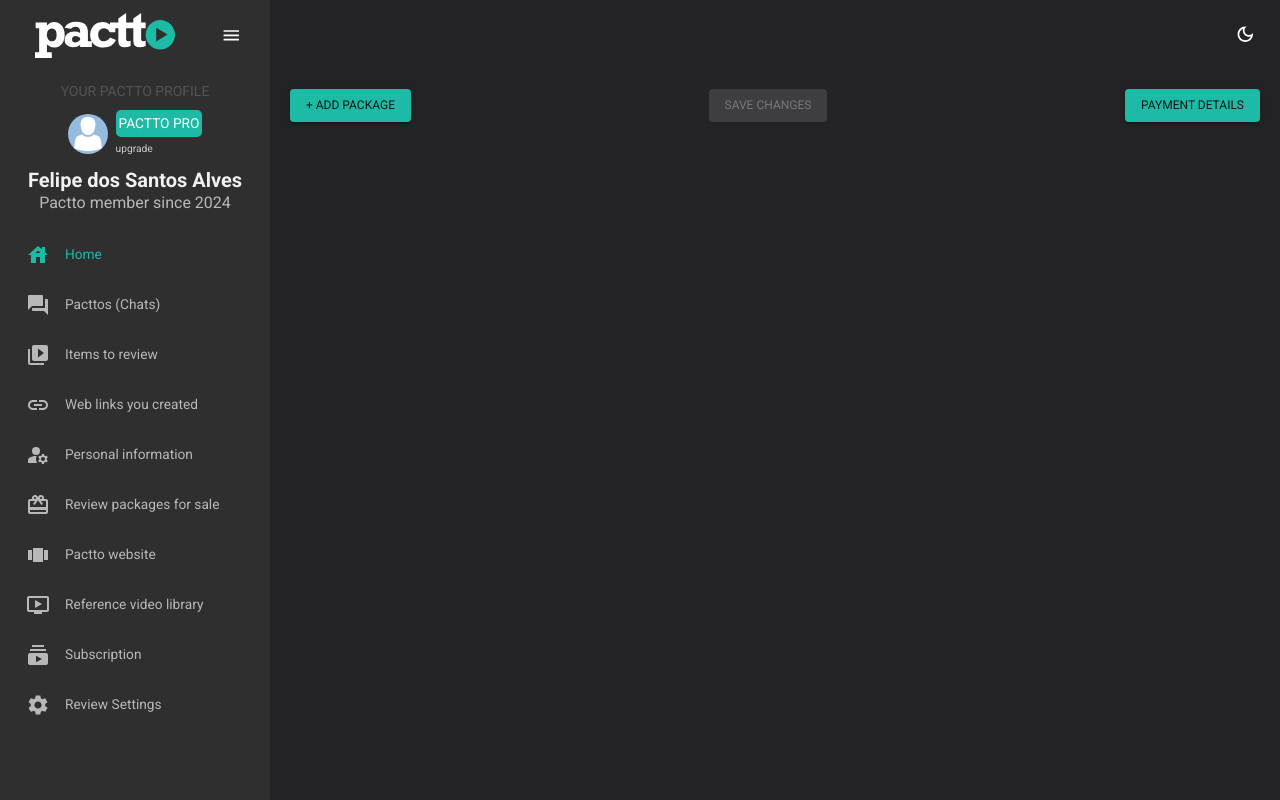
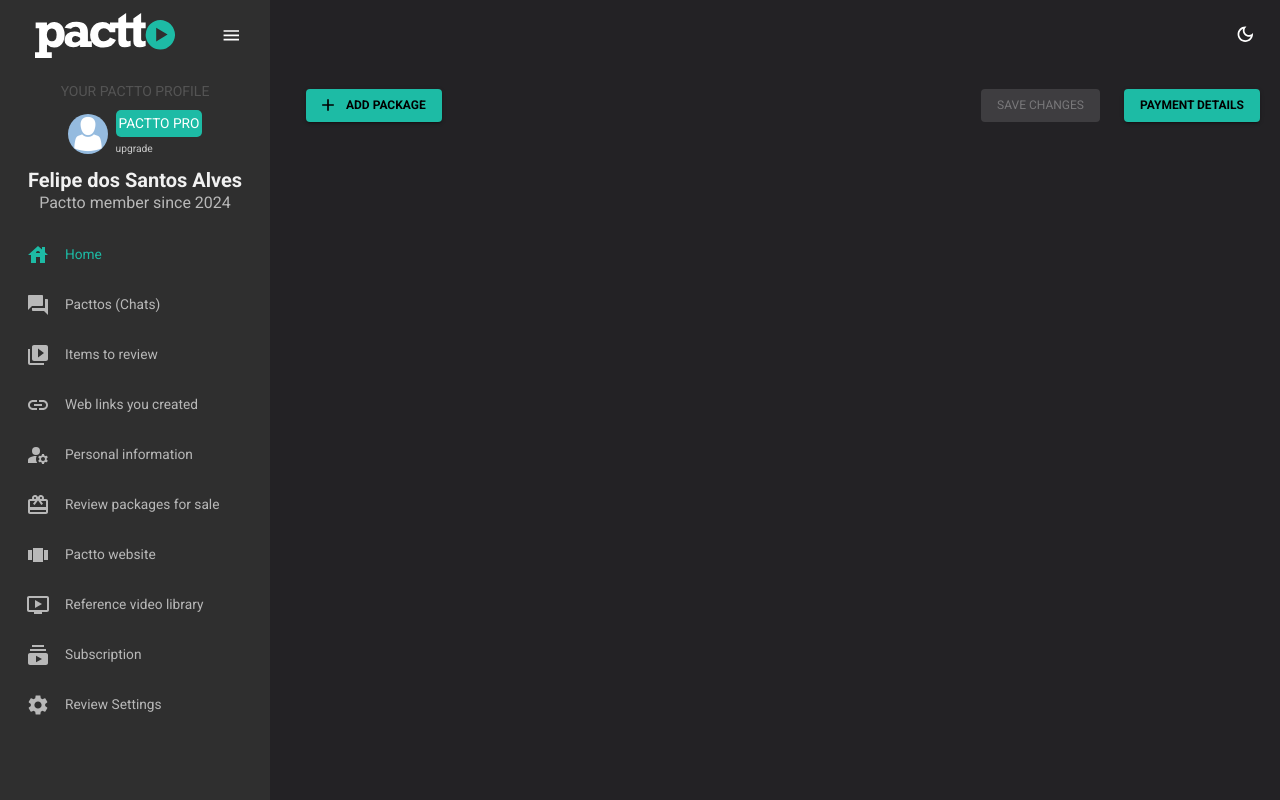
Before and after one commit to felpsalvs/web-admin, a React (Vite) app: page /packages in a window 1280 px wide. Built offline with nearby package versions, Linux system fonts and the light colour scheme; the HTML template or start-up script is replaced by a standard one.

Commit message:
chore: update typography style and add buttons

```diff
--- a/src/scenes/packages/index.jsx
+++ b/src/scenes/packages/index.jsx
@@ -1,29 +1,68 @@
-import { useState } from 'react';
-import { Box, Button, Dialog, DialogActions, DialogContent, DialogTitle, TextField, FormControlLabel, Checkbox, MenuItem } from '@mui/material';
+import { useState } from "react"
+import {
+	Box,
+	Button,
+	Dialog,
+	DialogActions,
+	DialogContent,
+	DialogTitle,
+	TextField,
+	FormControlLabel,
+	Checkbox,
+	MenuItem,
+} from "@mui/material"
+import PlusIcon from "@mui/icons-material/Add"
 
 const Packages = () => {
-  const [open, setOpen] = useState(false);
+	const [open, setOpen] = useState(false)
 
 	const handleClickOpen = () => {
-    setOpen(true);
-  };
+		setOpen(true)
+	}
 
 	const handleClose = () => {
-    setOpen(false);
-  };
+		setOpen(false)
+	}
 
 	return (
 		<Box p="20px">
 			<Box display="flex" justifyContent="space-between" mb="20px">
-        <Button variant="contained" color="secondary" onClick={handleClickOpen}>
-          + ADD PACKAGE
+				<Button
+					onClick={handleClickOpen}
+					variant="contained"
+					color="secondary"
+					sx={{
+						ml: 2,
+						backgroundColor: "secondary",
+						color: "#000",
+						fontWeight: "600",
+					}}
+					startIcon={<PlusIcon />}
+				>
+					ADD PACKAGE
 				</Button>
-        <Button variant="contained" disabled>
+
+				<Box sx={{ display: "flex", justifyContent: "flex-end", gap: 1 }}>
+					<Button
+						variant="contained"
+						disabled
+						sx={{ display: "flex", justifyContent: "flex-end" }}
+					>
 						SAVE CHANGES
 					</Button>
-        <Button variant="contained" color="secondary">
+					<Button
+						variant="contained"
+						color="secondary"
+						sx={{
+							ml: 2,
+							backgroundColor: "secondary",
+							color: "#000",
+							fontWeight: "600",
+						}}
+					>
 						PAYMENT DETAILS
 					</Button>
+				</Box>
 			</Box>
 
 			<Dialog open={open} onClose={handleClose} maxWidth="lg" fullWidth>
@@ -83,14 +122,8 @@
 							</Box>
 							<Box mb={2}>
 								<Box mb={1}>Review file type</Box>
-                <FormControlLabel
-                  control={<Checkbox />}
-                  label="Video"
-                />
-                <FormControlLabel
-                  control={<Checkbox />}
-                  label="Image"
-                />
+								<FormControlLabel control={<Checkbox />} label="Video" />
+								<FormControlLabel control={<Checkbox />} label="Image" />
 								<FormControlLabel
 									control={<Checkbox />}
 									label="File (PDF, txt, etc)"
@@ -135,7 +168,7 @@
 				</DialogActions>
 			</Dialog>
 		</Box>
-  );
-};
+	)
+}
 
-export default Packages;
+export default Packages
```
Lines whose indentation alone changed are shown as unchanged.
